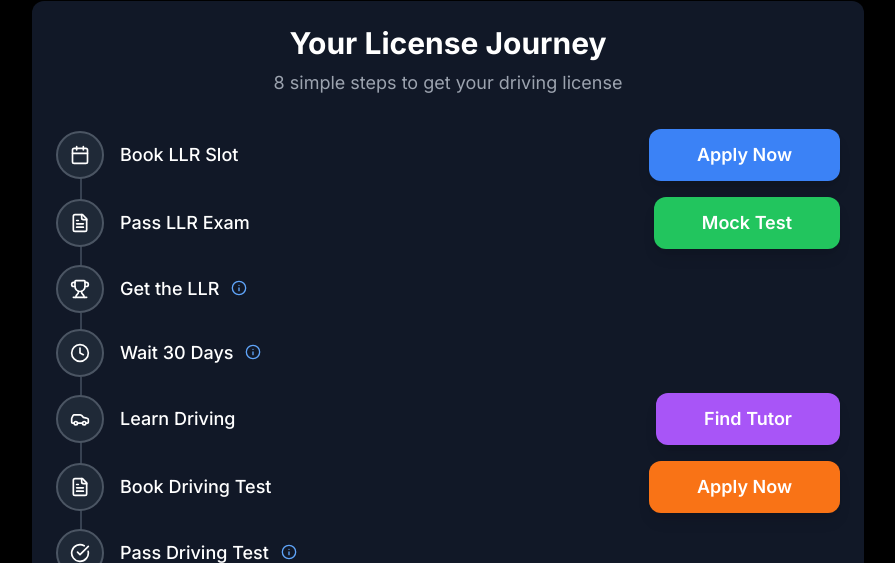
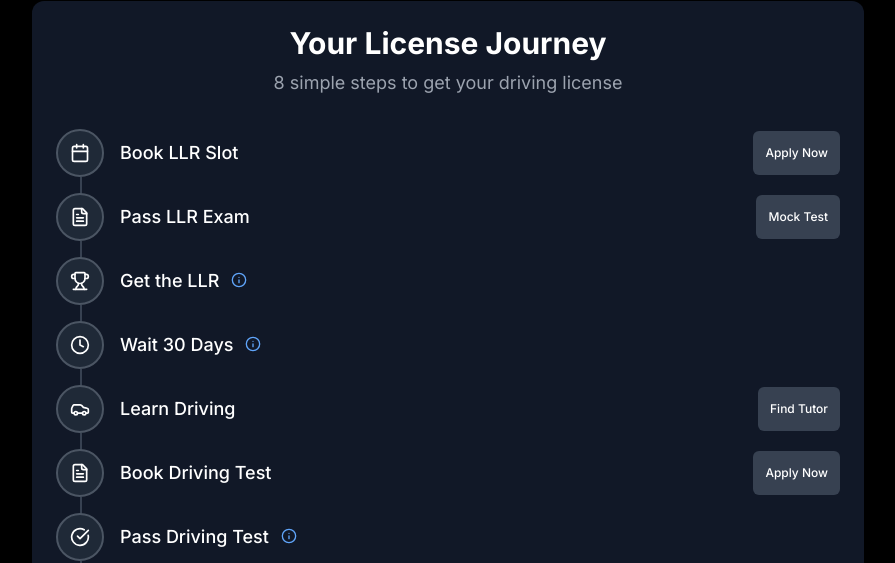
Before and after one commit to gopikiranspam/bumprweb, a React (Vite) app: page /guest-practice in a window 1280 px wide. Shown: the part 1274-1837 px from the top of the page, without its empty margins (192-1087 px from the left). Built offline with nearby package versions, Linux system fonts and the light colour scheme; no server answers; the database is empty.

Commit message:
Make buttons minimal and consistent

```diff
--- a/src/components/LicenseProcessFlowchart.tsx
+++ b/src/components/LicenseProcessFlowchart.tsx
@@ -11,7 +11,7 @@ export const LicenseProcessFlowchart: React.FC = () => {
       icon: Calendar,
       hasButton: true,
       buttonText: 'Apply Now',
-      buttonStyle: 'bg-blue-500 hover:bg-blue-600 text-white'
+      buttonStyle: 'bg-gray-700 hover:bg-gray-600 text-white'
     },
     {
       id: 2,
@@ -19,7 +19,7 @@ export const LicenseProcessFlowchart: React.FC = () => {
       icon: FileText,
       hasButton: true,
       buttonText: 'Mock Test',
-      buttonStyle: 'bg-green-500 hover:bg-green-600 text-white'
+      buttonStyle: 'bg-gray-700 hover:bg-gray-600 text-white'
     },
     {
       id: 3,
@@ -43,7 +43,7 @@ export const LicenseProcessFlowchart: React.FC = () => {
       icon: Car,
       hasButton: true,
       buttonText: 'Find Tutor',
-      buttonStyle: 'bg-purple-500 hover:bg-purple-600 text-white'
+      buttonStyle: 'bg-gray-700 hover:bg-gray-600 text-white'
     },
     {
       id: 6,
@@ -51,7 +51,7 @@ export const LicenseProcessFlowchart: React.FC = () => {
       icon: FileText,
       hasButton: true,
       buttonText: 'Apply Now',
-      buttonStyle: 'bg-orange-500 hover:bg-orange-600 text-white'
+      buttonStyle: 'bg-gray-700 hover:bg-gray-600 text-white'
     },
     {
       id: 7,
@@ -144,7 +144,7 @@ export const LicenseProcessFlowchart: React.FC = () => {
 
                   {/* Modern Button */}
                   {step.hasButton && (
-                    <button className={`${step.buttonStyle} font-semibold text-sm sm:text-base lg:text-lg py-2 sm:py-3 px-6 sm:px-8 lg:px-12 rounded-xl transition-all duration-300 shadow-lg hover:shadow-xl transform hover:scale-105 min-w-[120px] sm:min-w-[140px] lg:min-w-[160px] touch-target`}>
+                    <button className={`${step.buttonStyle} font-medium text-xs py-1 px-3 rounded-md transition-colors touch-target`}>
                       {step.buttonText}
                     </button>
                   )}
```
